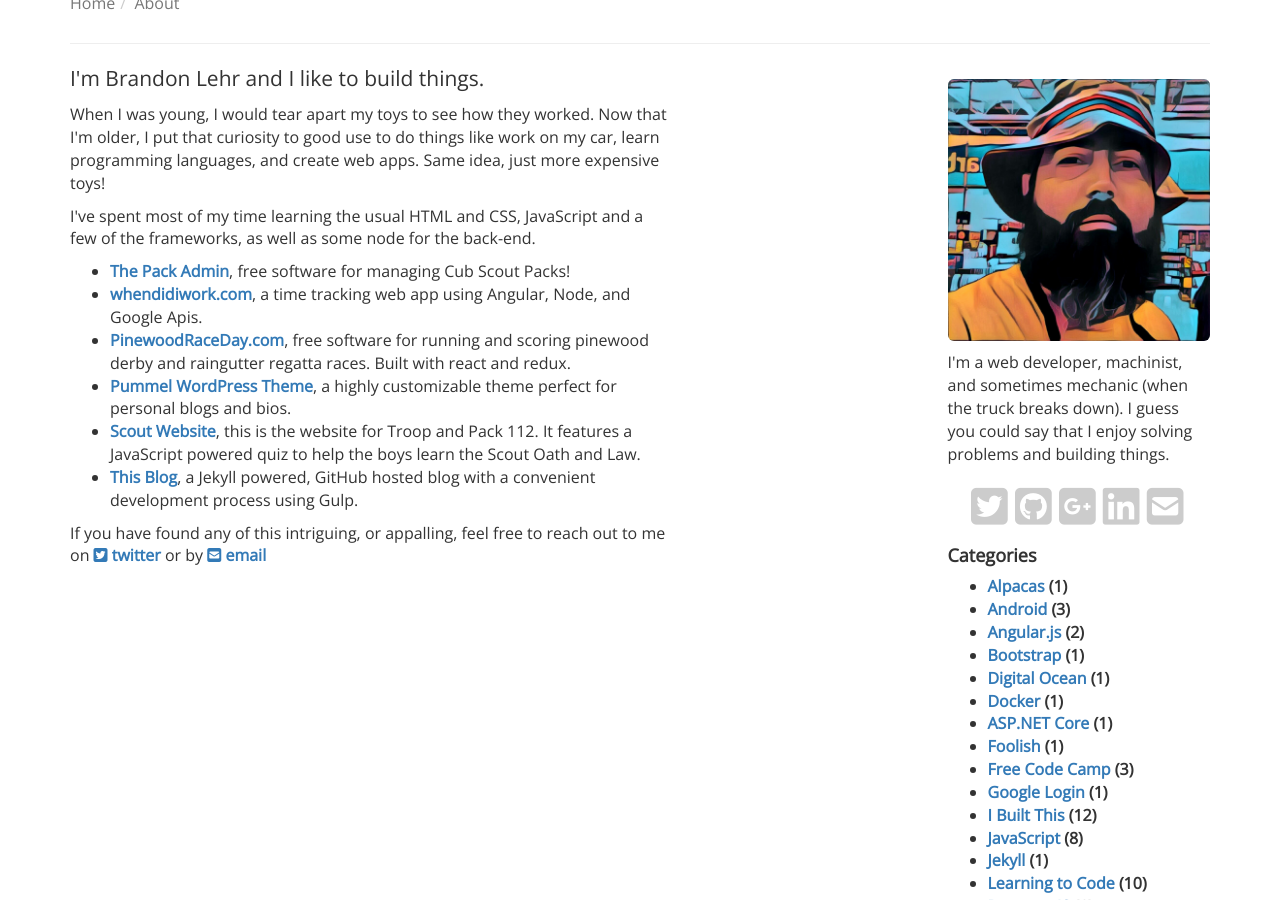
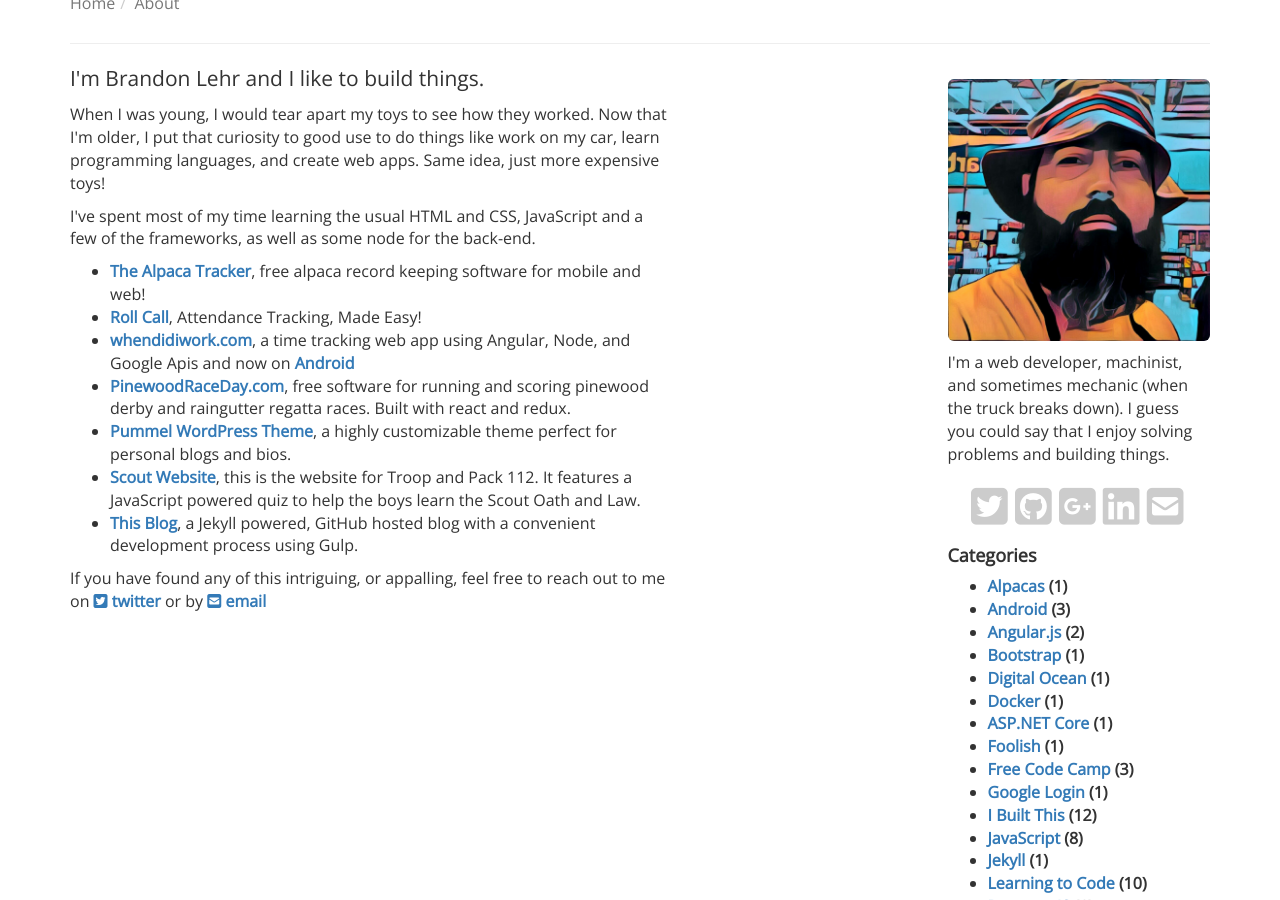
Before and after one commit to blehr/blehr.github.io, a Jekyll site: the page built from about/index.html, in a window 1280 px wide and 900 px high, scrolled down 516 px. Built offline with Jekyll 4.4.1, drawn with Linux system fonts in a browser that asks for light colours; nearby versions of some CDN libraries; comment, search, counter and statistics services are not loaded.

Commit message:
Site Updates

```diff
--- a/about/index.html
+++ b/about/index.html
@@ -14,8 +14,9 @@
 <p>I've spent most of my time learning the usual HTML and CSS, JavaScript and a few of the frameworks, as well as some node for the back-end.</p>
 
 <ul>
-    <li><a href="{% post_url 2016-11-16-pack-admin-for-managing-cub-scout-packs %}">The Pack Admin</a>, free software for managing Cub Scout Packs!</li>
-    <li><a href="{% post_url 2015-05-12-whendidiwork-a-time-clock-app %}">whendidiwork.com</a>, a time tracking web app using Angular, Node, and Google Apis.</li>
+    <li><a href="{% post_url 2018-09-02-alpaca-tracker %}">The Alpaca Tracker</a>, free alpaca record keeping software for mobile and web!</li>
+    <li><a href="{% post_url 2018-10-29-roll-call-attendance-app-for-android %}">Roll Call</a>, Attendance Tracking, Made Easy!</li>
+    <li><a href="{% post_url 2015-05-12-whendidiwork-a-time-clock-app %}">whendidiwork.com</a>, a time tracking web app using Angular, Node, and Google Apis and now on <a href="https://play.google.com/store/apps/details?id=com.brandonlehr.whendidiwork" >Android</a></li>
     <li><a href="{% post_url 2016-06-01-pinewoodraceday %}">PinewoodRaceDay.com</a>, free software for running and scoring pinewood derby and raingutter regatta races. Built with react and redux.</li>
     <li><a href="{% post_url 2015-12-02-introducing-pummel-wordpress-theme %}">Pummel WordPress Theme</a>, a highly customizable theme perfect for personal blogs and bios.</li>
     <li><a href="{% post_url 2015-05-15-wchscouts-com-cub-boy-scout-website-for-washington-ch-oh %}">Scout Website</a>, this is the website for Troop and Pack 112. It features a JavaScript powered quiz to help the boys learn the Scout Oath and Law.</li>
```
Also changed, not shown: _posts/2015-05-12-whendidiwork-a-time-clock-app.md (+2 -0 lines), _posts/2015-12-06-new-and-improved-whendidiwork-com.md (+3 -0 lines).
